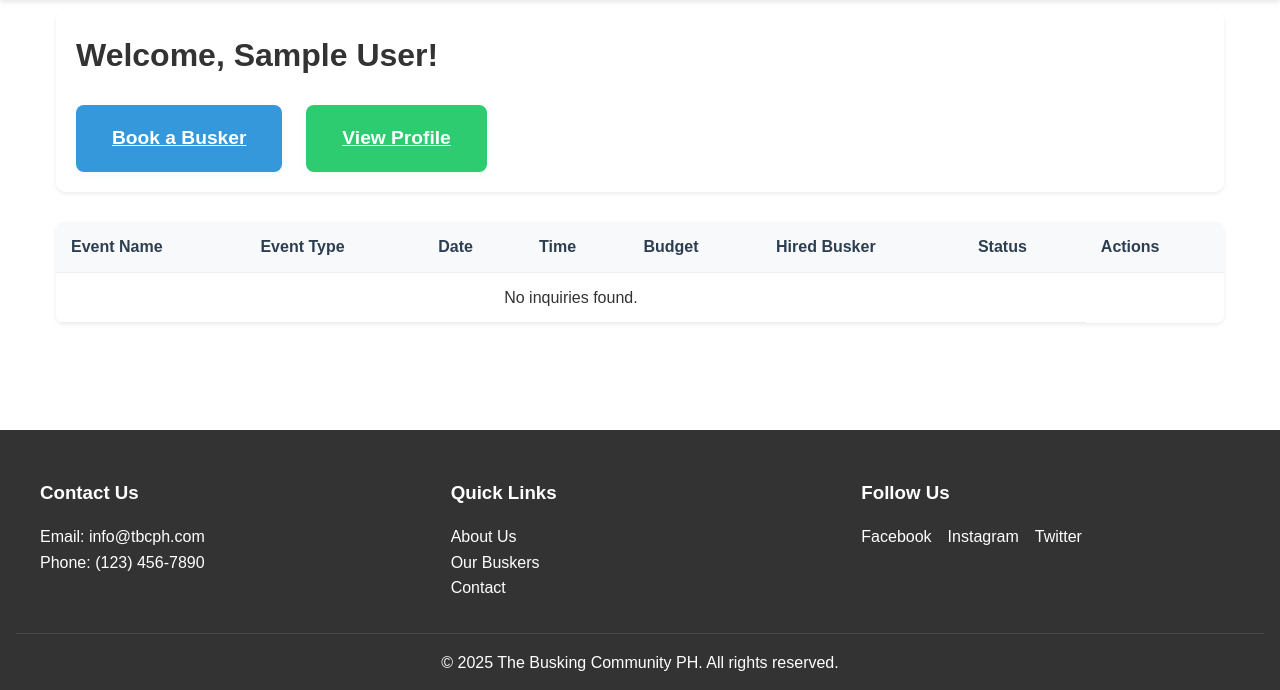
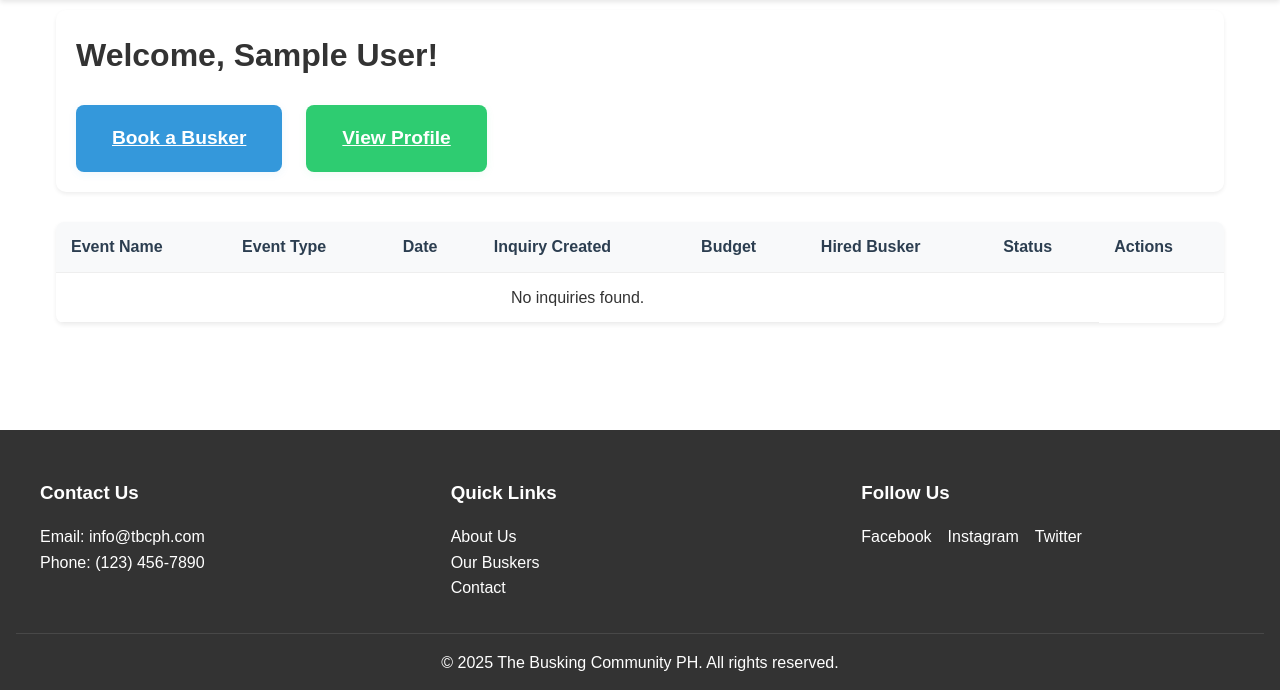
Before and after one commit to barcelos-kevin/TBCPH, a PHP site: page /tbcph/dashboard.php in a window 1280 px wide. Shown: the part 70-760 px from the top of the page. Run offline with PHP 8.4, Linux system fonts and the light colour scheme; the visitor is signed in with stand-in values (Sample User, id 1); data that the repository does not hold is empty.

Commit message:
update the contact page to store inquiry creation date and time

```diff
--- a/tbcph/client/dashboard.php
+++ b/tbcph/client/dashboard.php
@@ -144,6 +144,7 @@ try {
             i.inquiry_id,
             i.budget,
             i.inquiry_status,
+            i.inquiry_date,
             e.event_id,
             e.event_name,
             e.event_date,
@@ -623,7 +624,7 @@ if (isset($_SESSION['error'])) {
                             <th>Event Name</th>
                             <th>Event Type</th>
                             <th>Date</th>
-                            <th>Time</th>
+                            <th>Inquiry Created</th>
                             <th>Budget</th>
                             <th>Hired Busker</th>
                             <th>Status</th>
@@ -641,7 +642,7 @@ if (isset($_SESSION['error'])) {
                                     <td><?php echo htmlspecialchars($inquiry['event_name']); ?></td>
                                     <td><?php echo htmlspecialchars($inquiry['event_type']); ?></td>
                                     <td><?php echo date('F j, Y', strtotime($inquiry['event_date'])); ?></td>
-                                    <td><?php echo ($inquiry['start_time'] && $inquiry['end_time']) ? date('g:i A', strtotime($inquiry['start_time'])) . ' - ' . date('g:i A', strtotime($inquiry['end_time'])) : 'Not set'; ?></td>
+                                    <td><?php echo $inquiry['inquiry_date'] ? date('F j, Y g:i A', strtotime($inquiry['inquiry_date'])) : 'Not set'; ?></td>
                                     <td>₱<?php echo number_format($inquiry['budget']); ?></td>
                                     <td>
                                         <?php if ($inquiry['hired_busker_id']): ?>
@@ -789,6 +790,7 @@ if (isset($_SESSION['error'])) {
                     <p><strong>Event Name:</strong> ${inquiry.event_name}</p>
                     <p><strong>Event Type:</strong> ${inquiry.event_type}</p>
                     <p><strong>Event Date:</strong> ${new Date(inquiry.event_date).toLocaleDateString('en-US', { year: 'numeric', month: 'long', day: 'numeric' })}</p>
+                    <p><strong>Inquiry Created:</strong> ${inquiry.inquiry_date ? new Date(inquiry.inquiry_date.replace(' ', 'T')).toLocaleString('en-PH', { year: 'numeric', month: 'long', day: 'numeric', hour: 'numeric', minute: '2-digit', hour12: true }) : 'Not set'}</p>
                     <p><strong>Time Slot:</strong> ${(inquiry.start_time && inquiry.end_time) ?
                         (new Date('1970-01-01T' + inquiry.start_time).toLocaleTimeString('en-US', { hour: 'numeric', minute: '2-digit', hour12: true }) + ' - ' +
                          new Date('1970-01-01T' + inquiry.end_time).toLocaleTimeString('en-US', { hour: 'numeric', minute: '2-digit', hour12: true })) : 'Not set'}</p>
--- a/tbcph/public/contact.php
+++ b/tbcph/public/contact.php
@@ -71,12 +71,13 @@ if ($_SERVER['REQUEST_METHOD'] === 'POST') {
             // 4. Insert Inquiry
             $stmt = $conn->prepare("
                 INSERT INTO inquiry (
-                    client_id, event_id, budget, inquiry_status
-                ) VALUES (?, ?, ?, 'pending')
+                    client_id, event_id, inquiry_date, budget, inquiry_status
+                ) VALUES (?, ?, ?, ?, 'pending')
             ");
             $stmt->execute([
                 $_SESSION['client_id'],
                 $event_id,
+                (new DateTime('now', new DateTimeZone('Asia/Manila')))->format('Y-m-d H:i:s'),
                 $_POST['budget']
             ]);
             $inquiry_id = $conn->lastInsertId();
```
Also changed, not shown: 1 other file.
